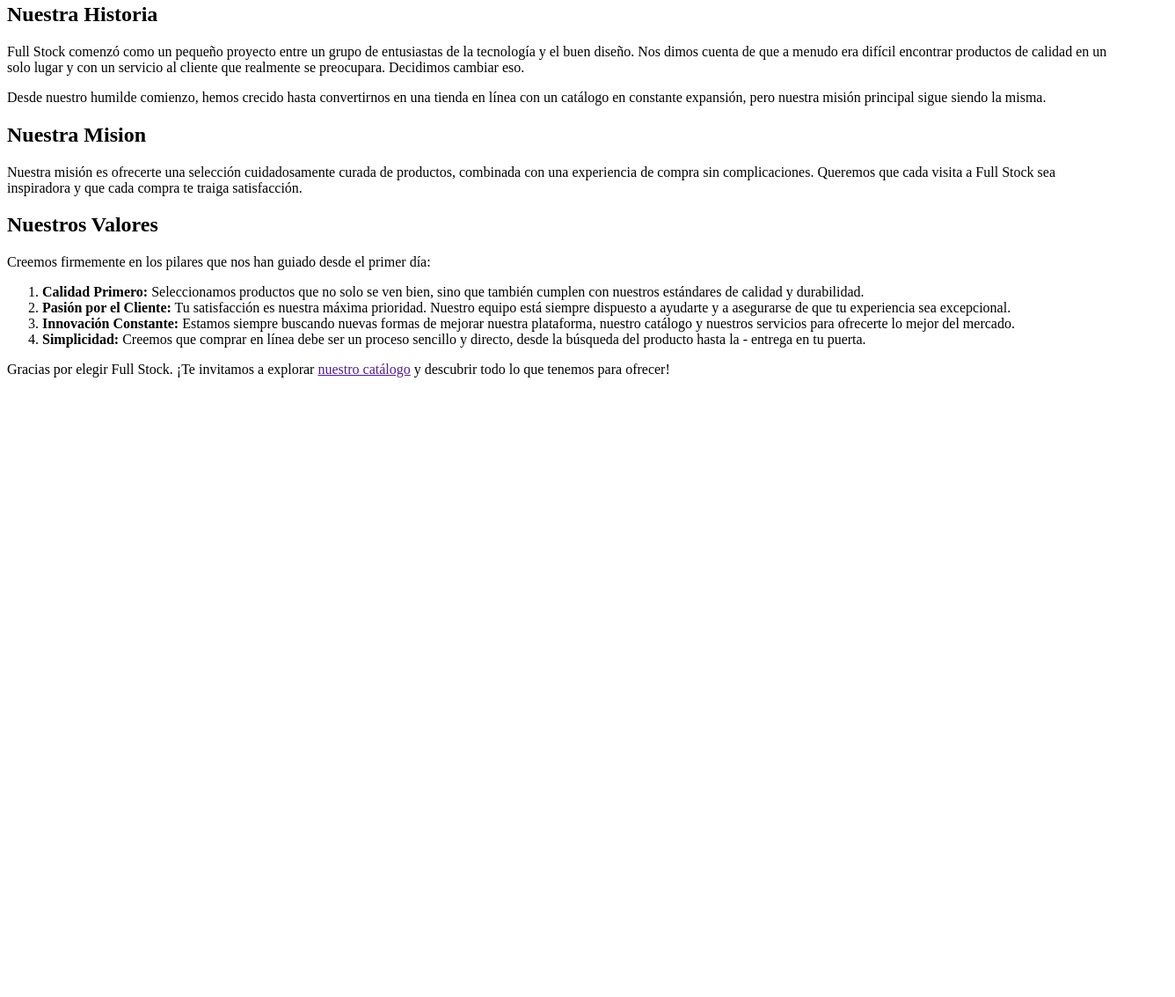
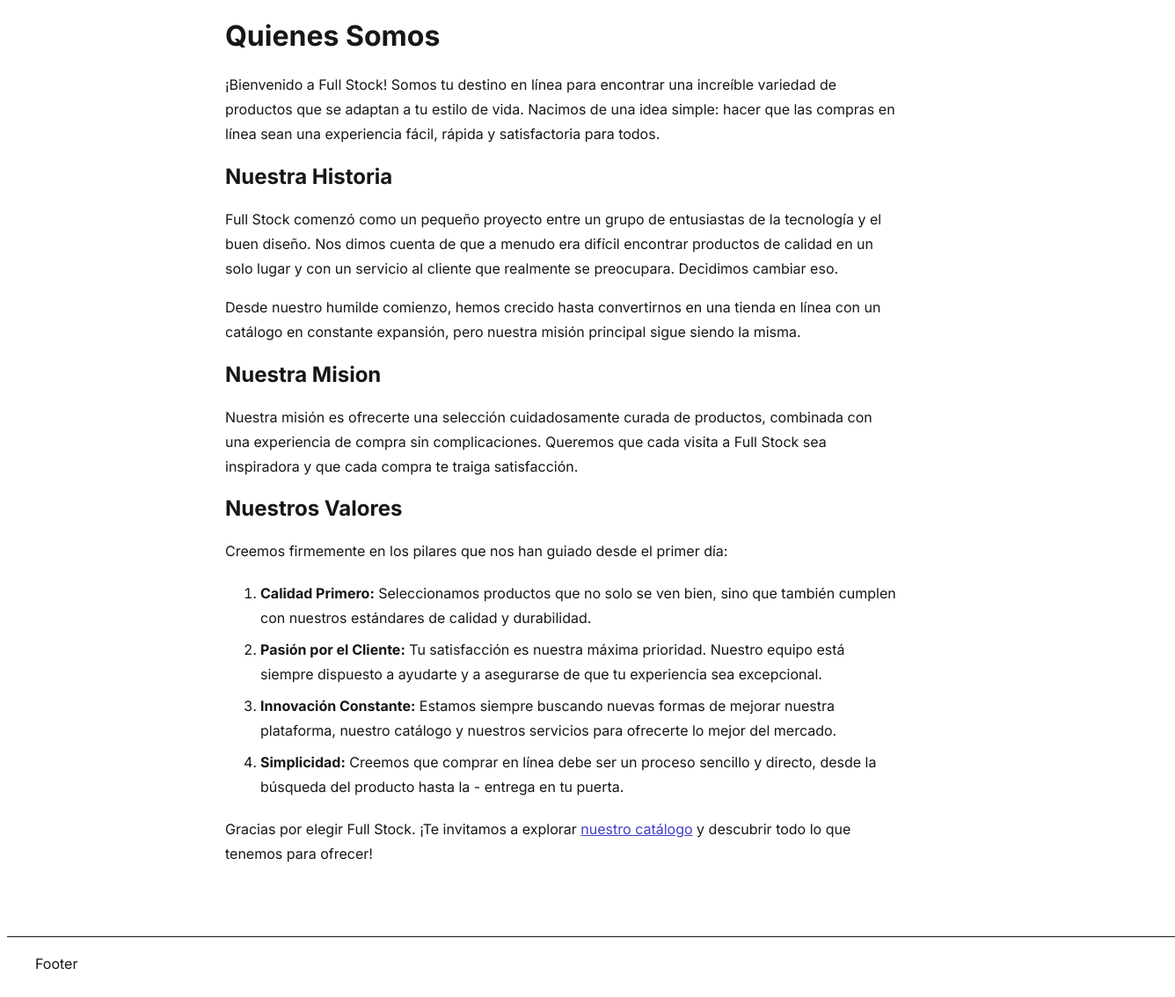
Before and after one commit to dortizp/full-stock-fs-1225, a plain HTML site: page about.html in a window 1280 px wide. Shown: the part 133-1266 px from the top of the page at 88% size, 1336 px wide, since content can reach past the window. Before the commit the page ends 800 px from the top, so only its background shows below. Drawn offline with Linux system fonts and the light colour scheme.

Commit message:
Refactoriza estructura semantica y aplica Box Model en Quienes Somos

```diff
--- a/about.html
+++ b/about.html
@@ -2,23 +2,77 @@
 <html lang="es">
   <head>
     <title>Quienes somos | Full Stock</title>
+    <link rel="stylesheet" href="styles.css" />
+    <link rel="preconnect" href="https://fonts.googleapis.com" />
+    <link rel="preconnect" href="https://fonts.gstatic.com" crossorigin />
+    <link
+      href="https://fonts.googleapis.com/css2?family=Inter:ital,opsz,wght@0,14..32,100..900;1,14..32,100..900&display=swap"
+      rel="stylesheet"
+    />
   </head>
   <body>
+    <header>Header</header>
+    <main>
       <h1>Quienes Somos</h1>
-        <p>¡Bienvenido a Full Stock! Somos tu destino en línea para encontrar una increíble variedad de productos que se adaptan a tu estilo de vida. Nacimos de una idea simple: hacer que las compras en línea sean una experiencia fácil, rápida y satisfactoria para todos.</p>
+      <p>
+        ¡Bienvenido a Full Stock! Somos tu destino en línea para encontrar una
+        increíble variedad de productos que se adaptan a tu estilo de vida.
+        Nacimos de una idea simple: hacer que las compras en línea sean una
+        experiencia fácil, rápida y satisfactoria para todos.
+      </p>
       <h2>Nuestra Historia</h2>
-        <p>Full Stock comenzó como un pequeño proyecto entre un grupo de entusiastas de la tecnología y el buen diseño. Nos dimos cuenta de que a menudo era difícil encontrar productos de calidad en un solo lugar y con un servicio al cliente que realmente se preocupara. Decidimos cambiar eso.</p>
-        <p>Desde nuestro humilde comienzo, hemos crecido hasta convertirnos en una tienda en línea con un catálogo en constante expansión, pero nuestra misión principal sigue siendo la misma.</p>
+      <p>
+        Full Stock comenzó como un pequeño proyecto entre un grupo de
+        entusiastas de la tecnología y el buen diseño. Nos dimos cuenta de que a
+        menudo era difícil encontrar productos de calidad en un solo lugar y con
+        un servicio al cliente que realmente se preocupara. Decidimos cambiar
+        eso.
+      </p>
+      <p>
+        Desde nuestro humilde comienzo, hemos crecido hasta convertirnos en una
+        tienda en línea con un catálogo en constante expansión, pero nuestra
+        misión principal sigue siendo la misma.
+      </p>
       <h2>Nuestra Mision</h2>
-        <p>Nuestra misión es ofrecerte una selección cuidadosamente curada de productos, combinada con una experiencia de compra sin complicaciones. Queremos que cada visita a Full Stock sea inspiradora y que cada compra te traiga satisfacción.</p>
+      <p>
+        Nuestra misión es ofrecerte una selección cuidadosamente curada de
+        productos, combinada con una experiencia de compra sin complicaciones.
+        Queremos que cada visita a Full Stock sea inspiradora y que cada compra
+        te traiga satisfacción.
+      </p>
       <h2>Nuestros Valores</h2>
-        <p>Creemos firmemente en los pilares que nos han guiado desde el primer día:</p>
+      <p>
+        Creemos firmemente en los pilares que nos han guiado desde el primer
+        día:
+      </p>
       <ol>
-            <li><strong>Calidad Primero:</strong> Seleccionamos productos que no solo se ven bien, sino que también cumplen con nuestros estándares de calidad y durabilidad.</li>
-            <li><strong>Pasión por el Cliente:</strong> Tu satisfacción es nuestra máxima prioridad. Nuestro equipo está siempre dispuesto a ayudarte y a asegurarse de que tu experiencia sea excepcional.</li>
-            <li><strong>Innovación Constante:</strong> Estamos siempre buscando nuevas formas de mejorar nuestra plataforma, nuestro catálogo y nuestros servicios para ofrecerte lo mejor del mercado.</li>
-            <li><strong>Simplicidad:</strong> Creemos que comprar en línea debe ser un proceso sencillo y directo, desde la búsqueda del producto hasta la - entrega en tu puerta.</li>
+        <li>
+          <strong>Calidad Primero:</strong> Seleccionamos productos que no solo
+          se ven bien, sino que también cumplen con nuestros estándares de
+          calidad y durabilidad.
+        </li>
+        <li>
+          <strong>Pasión por el Cliente:</strong> Tu satisfacción es nuestra
+          máxima prioridad. Nuestro equipo está siempre dispuesto a ayudarte y a
+          asegurarse de que tu experiencia sea excepcional.
+        </li>
+        <li>
+          <strong>Innovación Constante:</strong> Estamos siempre buscando nuevas
+          formas de mejorar nuestra plataforma, nuestro catálogo y nuestros
+          servicios para ofrecerte lo mejor del mercado.
+        </li>
+        <li>
+          <strong>Simplicidad:</strong> Creemos que comprar en línea debe ser un
+          proceso sencillo y directo, desde la búsqueda del producto hasta la -
+          entrega en tu puerta.
+        </li>
       </ol>
-        <p>Gracias por elegir Full Stock. ¡Te invitamos a explorar <a href="">nuestro catálogo</a> y descubrir todo lo que tenemos para ofrecer!</p>
+      <p>
+        Gracias por elegir Full Stock. ¡Te invitamos a explorar
+        <a href="">nuestro catálogo</a> y descubrir todo lo que tenemos para
+        ofrecer!
+      </p>
+    </main>
+    <footer>Footer</footer>
   </body>
 </html>
--- a/styles.css
+++ b/styles.css
@@ -9,18 +9,30 @@
     font-size: 2.25rem;
     font-weight: 800;
     line-height: 40px;
+    margin-bottom: 2rem;
 }
 
 .subtitle {
     font-size: 1.5rem;
     font-weight: 700;
     line-height: 2rem;
+    margin-top: 3rem;
+    margin-bottom: 1.5rem;
 }
 
 p, li {
     font-size: 1rem;
     font-weight: 400;
     line-height: 1.75rem;
+}
+
+ol {
+    margin-top: 1.25rem;
+    margin-bottom: 1.25rem;
+}
+
+li {
+    margin-bottom: 0.5rem;
 }
 
 strong {
@@ -30,3 +42,25 @@
 a:visited {
     color: #3F3FC6;
 }
+
+main {
+    max-width: 48rem;
+    margin: 0 auto;
+    padding-top: 4rem;
+    padding-bottom: 4rem;
+}
+
+header, footer {
+    width: 100%;
+    padding: 1.25rem 2rem;
+}
+
+header {
+    border: none;
+    border-bottom: 1px  solid #171717;
+}
+
+footer {
+    border: none;
+    border-top: 1px  solid #171717;
+}
```
Lines whose indentation alone changed are shown as unchanged.
